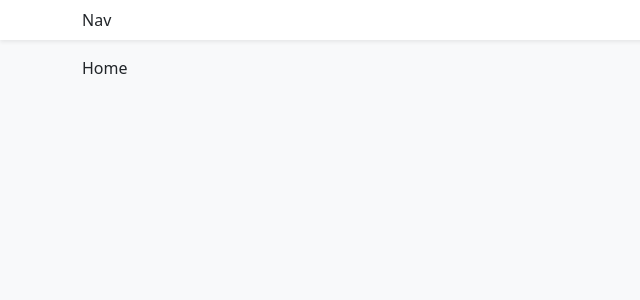
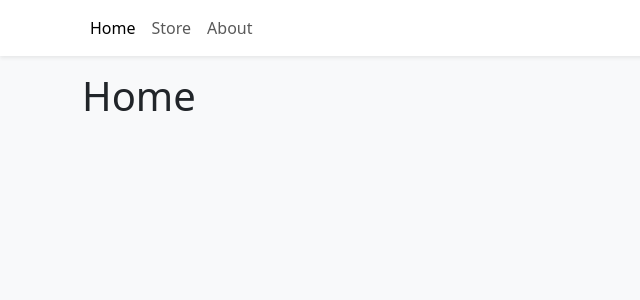
Before and after one commit to Chrstphr9/Shopping-Cart-App, a React (Vite) app: page / in a window 1280 px wide. Shown: the top 300 px of the page, without its empty margins (0-640 px from the left). Built offline with nearby package versions, Linux system fonts and the light colour scheme.

Commit message:
done with nav structure

```diff
--- a/src/components/Navbar.tsx
+++ b/src/components/Navbar.tsx
@@ -1,4 +1,5 @@
-import { Container, Navbar  as NavbarBs} from 'react-bootstrap'
+import { Container, Nav, Navbar  as NavbarBs} from 'react-bootstrap'
+import {NavLink} from 'react-router-dom'
 
 const Navbar = () => {
   return (
@@ -6,7 +7,17 @@
     className='bg-white shadow-sm mb-3'
     >
         <Container>
-            Nav
+            <Nav>
+                <Nav.Link to="/" as={NavLink}>
+                    Home
+                </Nav.Link>
+                <Nav.Link to="/store" as={NavLink}>
+                    Store
+                </Nav.Link>
+                <Nav.Link to="/about" as={NavLink}>
+                    About
+                </Nav.Link>
+            </Nav>
         </Container>
     </NavbarBs>
   )
--- a/src/pages/About.tsx
+++ b/src/pages/About.tsx
@@ -2,7 +2,7 @@
 
 const About = () => {
   return (
-    <div>About</div>
+    <h1>About</h1>
   )
 }
 
--- a/src/pages/Home.tsx
+++ b/src/pages/Home.tsx
@@ -2,7 +2,7 @@
 
 const Home = () => {
   return (
-    <div>Home</div>
+    <h1>Home</h1>
   )
 }
 
--- a/src/pages/Store.tsx
+++ b/src/pages/Store.tsx
@@ -2,7 +2,7 @@
 
 const Store = () => {
   return (
-    <div>Store</div>
+    <h1>Store</h1>
   )
 }
 
```
